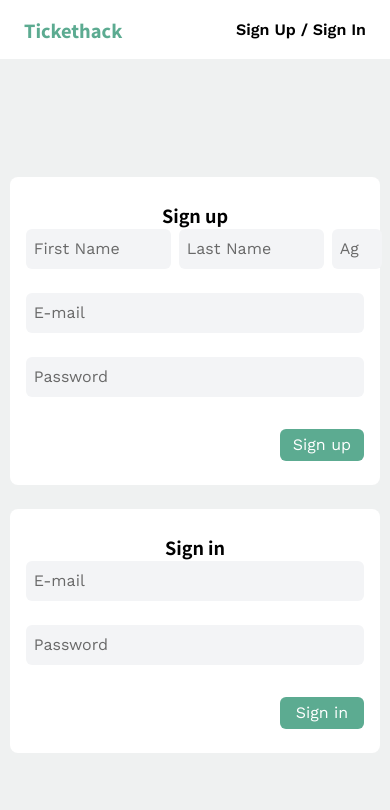
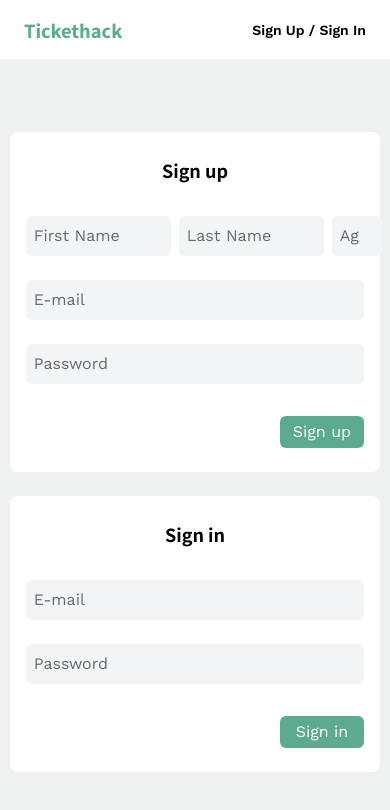
Before and after one commit to mrvalbass/tickethack-front, a website: page pages/connection.html in a window 390 px wide. Drawn offline with nearby package versions, Linux system fonts and the light colour scheme.

Commit message:
Add responsivity to user connection page

```diff
--- a/pages/connection.html
+++ b/pages/connection.html
@@ -28,7 +28,7 @@
           Tickethack
         </h1></a
       >
-      <nav class="flex gap-6 md:text-xs font-semibold items-center">
+      <nav class="flex gap-6 text-sm md:text-xs font-semibold items-center">
         <a href="./cart.html">Cart</a>
         <a href="./bookings.html">Bookings</a>
         <div id="user-status" class="flex items-center gap-2">
@@ -41,10 +41,10 @@
     >
       <div
         id="cards-container"
-        class="flex gap-6 my-6 w-[95svw] mx-auto flex-col h-[550px] md:h-[350px] md:flex-row md:items-stretch md:justify-center md:gap-36"
+        class="flex gap-6 my-6 w-[95svw] mx-auto flex-col md:h-[350px] md:flex-row md:items-stretch md:justify-center md:gap-36"
       >
         <div
-          class="card flex flex-col justify-between bg-white md:w-[400px] rounded-lg px-4 py-6"
+          class="card flex flex-col justify-between bg-white md:w-[400px] rounded-lg px-4 py-6 gap-8"
         >
           <h2 class="text-center font-Noto text-lg font-bold">Sign up</h2>
           <div id="inputs" class="flex flex-col gap-6">
@@ -83,13 +83,13 @@
           </div>
           <button
             id="sign-up"
-            class="bg-[#5cab91] text-white rounded-md w-1/4 self-end p-1 mt-8 md:mt-0"
+            class="bg-[#5cab91] text-white rounded-md w-1/4 self-end p-1 md:mt-0"
           >
             Sign up
           </button>
         </div>
         <div
-          class="card flex flex-col justify-between bg-white md:w-[400px] rounded-lg px-4 py-6"
+          class="card flex flex-col justify-between bg-white md:w-[400px] rounded-lg px-4 py-6 gap-8"
         >
           <h2 class="text-center font-Noto text-lg font-bold">Sign in</h2>
           <div id="inputs" class="flex flex-col gap-6">
@@ -108,7 +108,7 @@
           </div>
           <button
             id="sign-in"
-            class="bg-[#5cab91] text-white rounded-md p-1 mt-8 w-1/4 self-end md:mt-0"
+            class="bg-[#5cab91] text-white rounded-md p-1 w-1/4 self-end md:mt-0"
           >
             Sign in
           </button>
```
Also changed, not shown: index.html (+1 -1 lines), pages/bookings.html (+1 -1 lines), pages/cart.html (+1 -1 lines), style/output.css.
